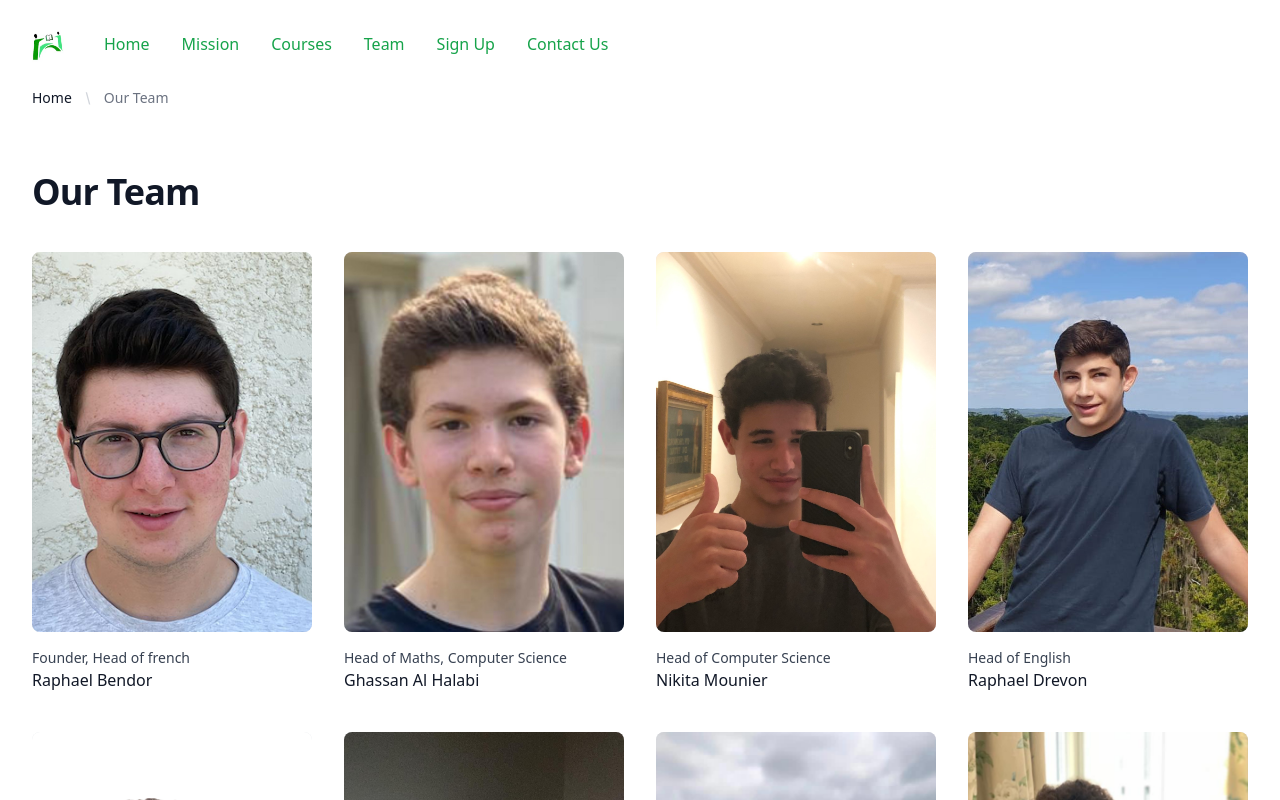
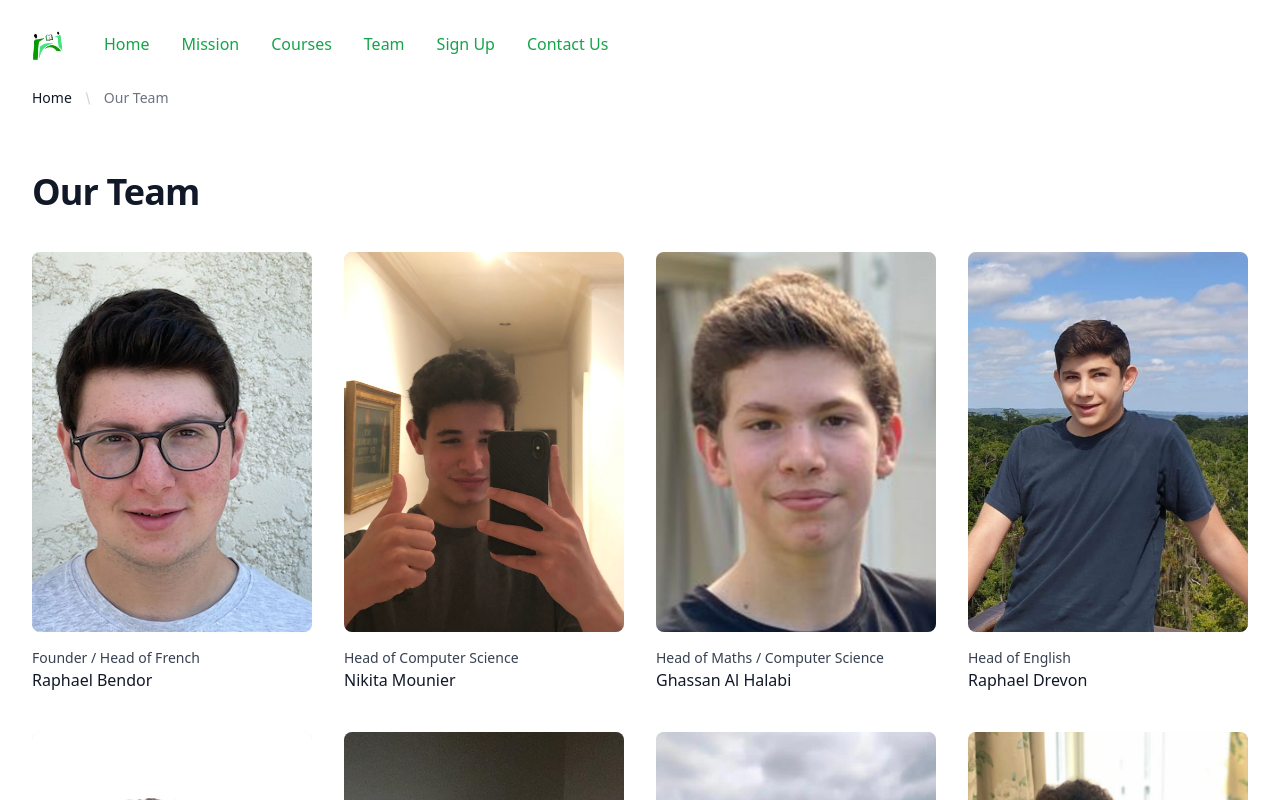
Before and after one commit to nikitamounier/bridging-the-gap, a Next.js app: page /team in a window 1280 px wide. Shown: the top 800 px of the page. Built offline with nearby package versions, Linux system fonts and the light colour scheme.

Commit message:
Refinements

```diff
--- a/components/layout.js
+++ b/components/layout.js
@@ -165,7 +165,7 @@ export default function Layout({ isHome, child }) {
                                             </Popover.Button>
 
                                             <Popover.Button className='w-full text-left'>
-                                                <Link href="mailto:raphael.bendor@eleve.lyceefrancais.org.uk?subject=Express of interest in Bridging the Gap">
+                                                <Link href="mailto:contact@bridgingthegap.charity?subject=Express of interest in Bridging the Gap">
                                                     <a className="block w-full px-3 py-2 rounded-md text-base font-medium hover:bg-gray-50 text-green-600 hover:text-green-500">
                                                         Contact Us
                                                     </a>
--- a/pages/mission.js
+++ b/pages/mission.js
@@ -55,13 +55,11 @@ function Mission() {
                 {/* Library */}
                 <div className = "mt-4 lg:mt-0 lg:row-span-3">
                     <h2 className = "sr-only">Library</h2>
-                    <div className = "aspect-w-3 aspect-h-2 rounded-lg overflow-hidden w-full h-full relative">
+                    <div className = "rounded-lg overflow-hidden relative">
                         <Image
                             src={library}
                             alt="North Kensington Library covered in butterflies"
-                            objectPosition="center"
-                            objectFit='cover'
-                            layout="fill"
+                            layout="responsive"
                             placeholder='blur'
                         />
                     </div>
--- a/pages/team.js
+++ b/pages/team.js
@@ -22,25 +22,25 @@ import alexandre from "../public/team/alex.jpg"
 
 const people = [
     {
-        id: "1",
-        course: "Founder, Head of french",
+        id: 1,
+        course: "Founder / Head of French",
         name: "Raphael Bendor",
         image: raph
     },
     {
-        id: "2",
-        course: "Head of Maths, Computer Science",
-        name: "Ghassan Al Halabi",
-        image: ghassan
-    },
-    {
-        id: "3",
+        id: 2,
         course: "Head of Computer Science",
         name: "Nikita Mounier",
         image: nikita
     },
     {
-        id: "4",
+        id: 3,
+        course: "Head of Maths / Computer Science",
+        name: "Ghassan Al Halabi",
+        image: ghassan
+    },
+    {
+        id: 4,
         course: "Head of English",
         name: "Raphael Drevon",
         image: drevon
@@ -52,73 +52,73 @@ const people = [
     //     image: kiara
     // },
     {
-        id: "6",
+        id: 6,
         course: "Computer Science",
         name: "Ryan Ghoussainy",
         image: ryan
     },
     {
-        id: "7",
+        id: 7,
         course: "French",
         name: "Alizee Nasr",
         image: alizee
     },
     {
-        id: "8",
+        id: 8,
         course: "English",
         name: "Josephine Rippon",
         image: josephine
     },
     {
-        id: "9",
+        id: 9,
         course: "Maths",
         name: "Omar Hauser",
         image: omar
     },
     {
-        id: "10",
+        id: 10,
         course: "French",
         name: "Rebecca Astaix",
         image: rebecca
     },
     {
-        id: "11",
+        id: 11,
         course: "Maths",
         name: "Kira Davidoff",
         image: kira
     },
     {
-        id: "12",
+        id: 12,
         course: "French",
         name: "Thomas Valentin",
         image: thomas
     },
     {
-        id: "13",
+        id: 13,
         course: "Maths",
         name: "Satine Szwarc-Patel",
         image: satine
     },
     {
-        id: "14",
+        id: 14,
         course: "Maths",
         name: "Yara Flitti",
         image: yara
     },
     {
-        id: "15",
+        id: 15,
         course: "French",
         name: "Côme Bareau",
         image: come
     },
     {
-        id: "16",
+        id: 16,
         course: "English",
         name: "Matteo Maffre",
         image: matteo
     },
     {
-        id: "22",
+        id: 17,
         course: "English",
         name: "Alexander De Mahieu",
         image: alexandre
```
Also changed, not shown: public/library.jpeg.
